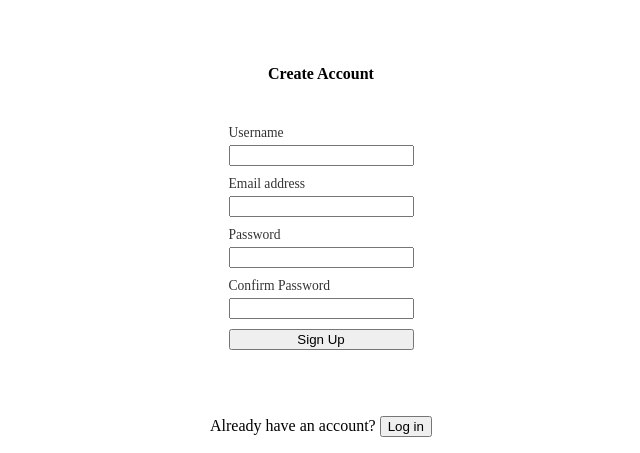
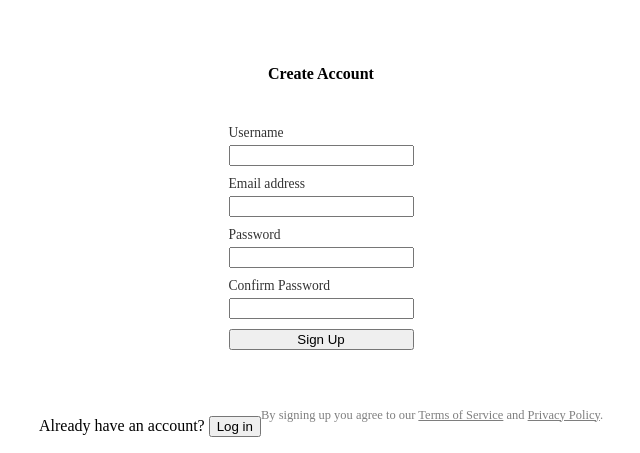
Before and after one commit to jmgk-dev/kinorg, a Django app: page /signup/ in a window 1280 px wide. Shown: the part 308-761 px from the top of the page, without its empty margins (319-959 px from the left). Run offline with Django 4.2, Linux system fonts and the light colour scheme; data that the repository does not hold is empty; some web fonts are replaced.

Commit message:
Add terms and privacy links to signup page

```diff
--- a/user_admin/static/user_admin/css/custom_signup.css
+++ b/user_admin/static/user_admin/css/custom_signup.css
@@ -42,6 +42,18 @@
     margin: 0;
 }
 
+.signup_terms {
+    font-size: 0.78rem;
+    opacity: 0.5;
+    text-align: center;
+    margin-top: 8px;
+}
+
+.signup_terms a {
+    color: inherit;
+    text-decoration: underline;
+}
+
 .reset_link {
     display: flex;
     justify-content: center;
--- a/user_admin/templates/user_admin/signup.html
+++ b/user_admin/templates/user_admin/signup.html
@@ -33,6 +33,7 @@
 
     <div class="signup_login_link">
         <p>Already have an account? <a href="{% url 'user_admin:login' %}"><button>Log in</button></a></p>
+        <p class="signup_terms">By signing up you agree to our <a href="{% url 'kinorg:terms' %}">Terms of Service</a> and <a href="{% url 'kinorg:privacy' %}">Privacy Policy</a>.</p>
     </div>
 
 </div>
```
